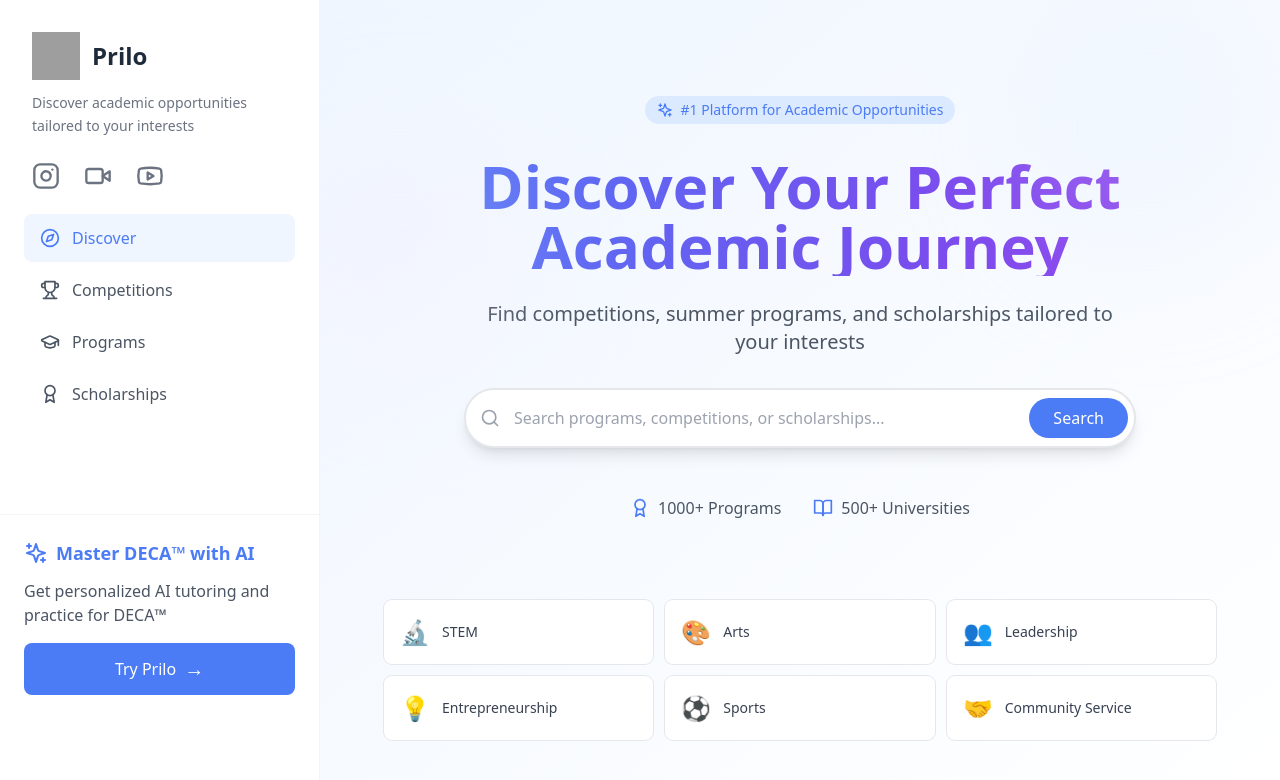
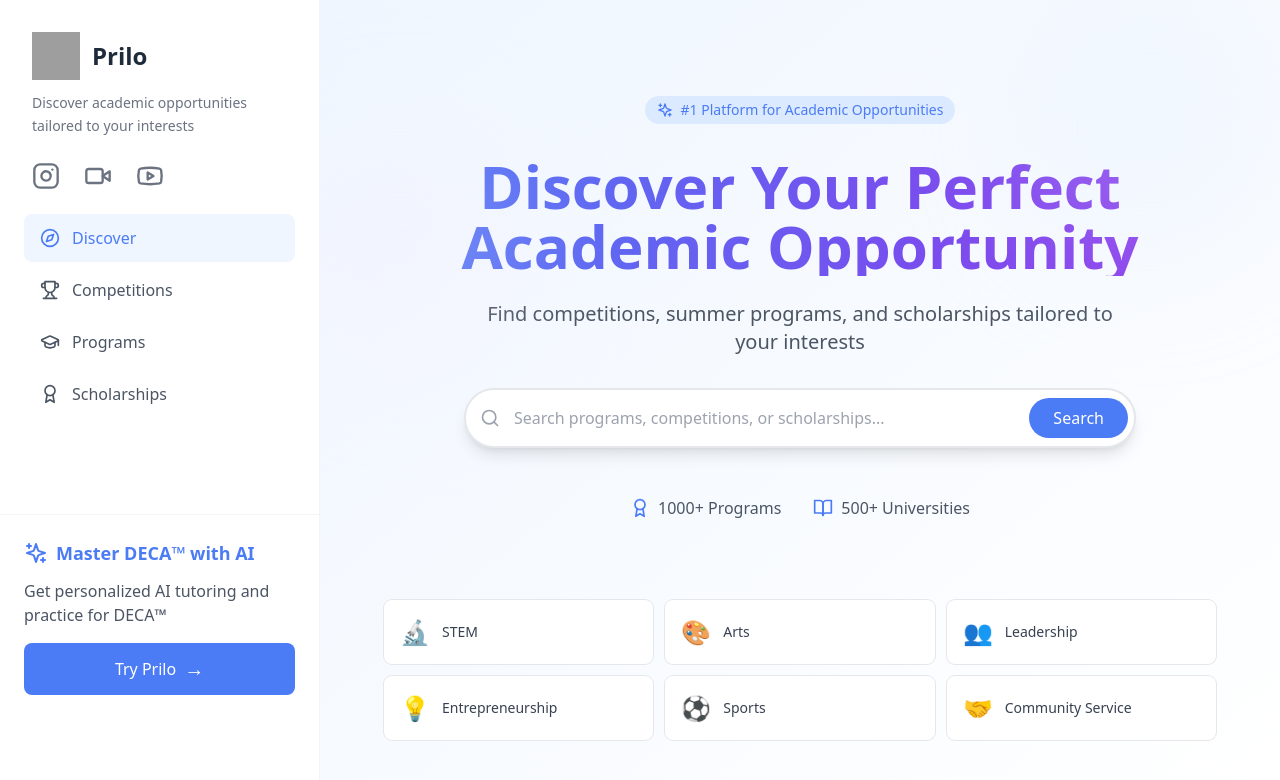
Before and after one commit to Timmy0x/prilo-programs, a React (Vite) app: page / in a window 1280 px wide. Shown: the top 780 px of the page. Built offline with nearby package versions, Linux system fonts and the light colour scheme; grey boxes are pictures that could not be loaded.

Commit message:
changed "journey" to "opportunity"

```diff
--- a/src/components/home/Hero.tsx
+++ b/src/components/home/Hero.tsx
@@ -32,7 +32,7 @@ export function Hero() {
         <h1 className="text-4xl md:text-6xl font-bold text-gray-900 mb-6 bg-clip-text text-transparent bg-gradient-to-r from-prilo-blue to-purple-600">
           Discover Your Perfect
           <br />
-          Academic Journey
+          Academic Opportunity
         </h1>
         <p className="text-xl text-gray-600 mb-8 max-w-2xl mx-auto">
           Find competitions, summer programs, and scholarships tailored to your interests
```
